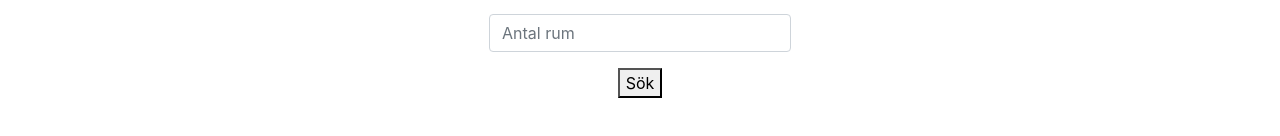
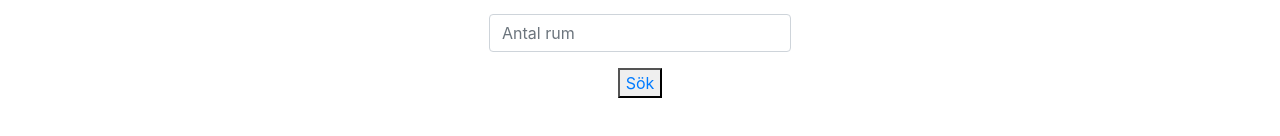
Before and after one commit to antfra125/gilfoylego_master, a Vue app in the folder gilfoylego_vue/: page / in a window 1280 px wide. Shown: the part 610-746 px from the top of the page. Built offline with nearby package versions, Linux system fonts and the light colour scheme.

Commit message:
länkfix

```diff
--- a/gilfoylego_vue/src/views/Home.vue
+++ b/gilfoylego_vue/src/views/Home.vue
@@ -30,7 +30,7 @@
               <input type="number" class="form-control" min="1" placeholder="Antal rum">
           </div>
           <div class="row form-group d-flex justify-content-center">
-              <button>Sök</button>
+              <button><router-link to="/search">Sök</router-link></button>
           </div>
         </form>
     </div>
--- a/gilfoylego_vue/src/views/Login.vue
+++ b/gilfoylego_vue/src/views/Login.vue
@@ -11,7 +11,7 @@
                 <button>Logga in</button>
             </div>
             <div>
-                Inget konto? Skapa ett <router-link to="/">här</router-link>, utan kostnad!
+                Inget konto? Skapa ett <router-link to="/registration">här</router-link>, utan kostnad!
             </div>
         </form>
     </div>
```
